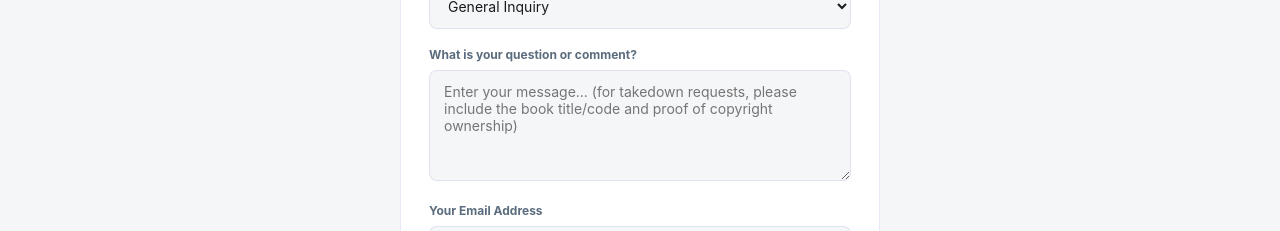
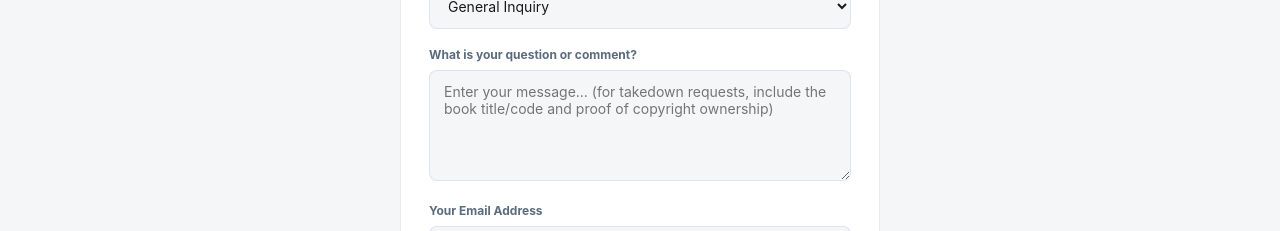
Before and after one commit to abhinabpegu/misingarchives, a React (Vite) app: page /contact in a window 1280 px wide. Shown: the part 454-685 px from the top of the page. Built offline with nearby package versions, Linux system fonts and the light colour scheme.

Commit message:
debugging

```diff
--- a/src/components/Contactform.jsx
+++ b/src/components/Contactform.jsx
@@ -71,7 +71,7 @@ export default function ContactForm() {
         <label style={labelStyle}>What is your question or comment?</label>
         <textarea
           name="message"
-          placeholder="Enter your message... (for takedown requests, please include the book title/code and proof of copyright ownership)"
+          placeholder="Enter your message... (for takedown requests, include the book title/code and proof of copyright ownership)"
           rows={5}
           required
           maxLength={1000}
--- a/src/components/Contactmodal.jsx
+++ b/src/components/Contactmodal.jsx
@@ -44,7 +44,7 @@ export default function ContactModal() {
           style={{
             position: 'fixed',
             inset: 0,
-            backgroundColor: isDarkMode ? 'rgba(15, 14, 12, 0.7)' : 'rgba(0, 0, 0, 0.5)',
+            backgroundColor: isDarkMode ? 'rgba(16, 14, 12, 0.7)' : 'rgba(0, 0, 0, 0.5)',
             display: 'flex',
             alignItems: 'center',
             justifyContent: 'center',
```
